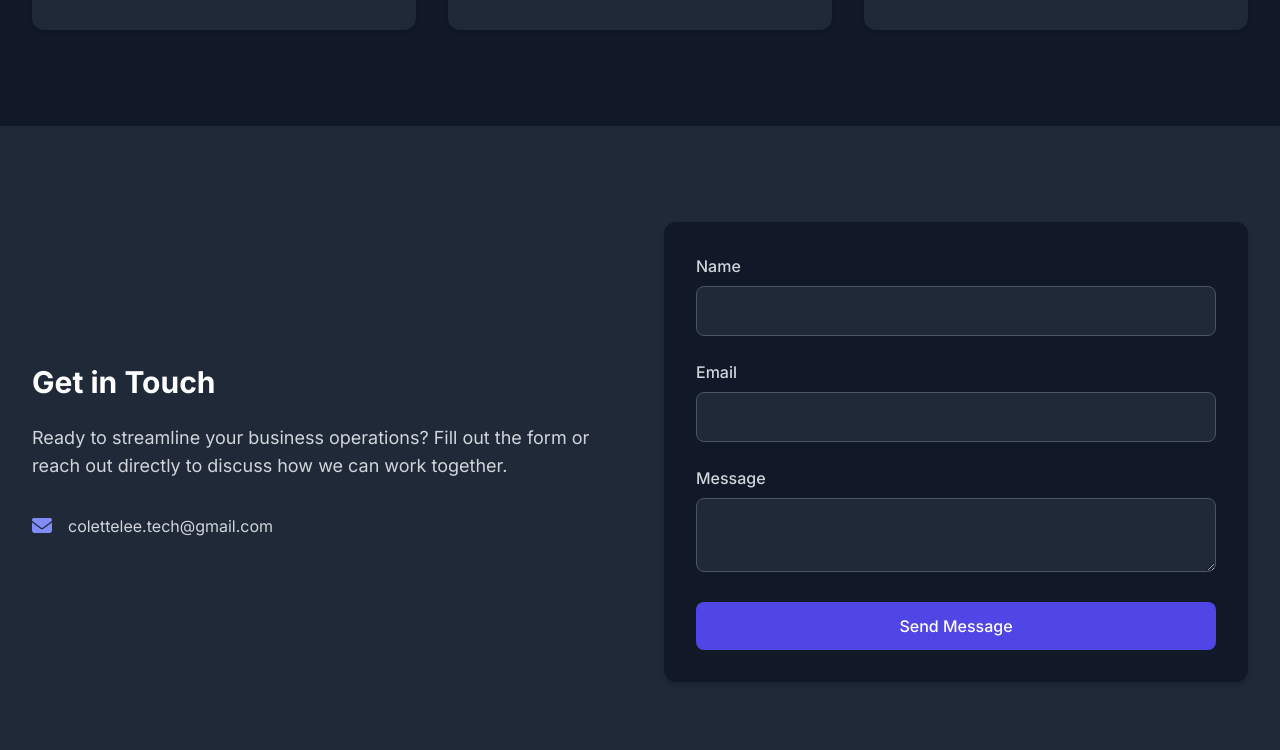
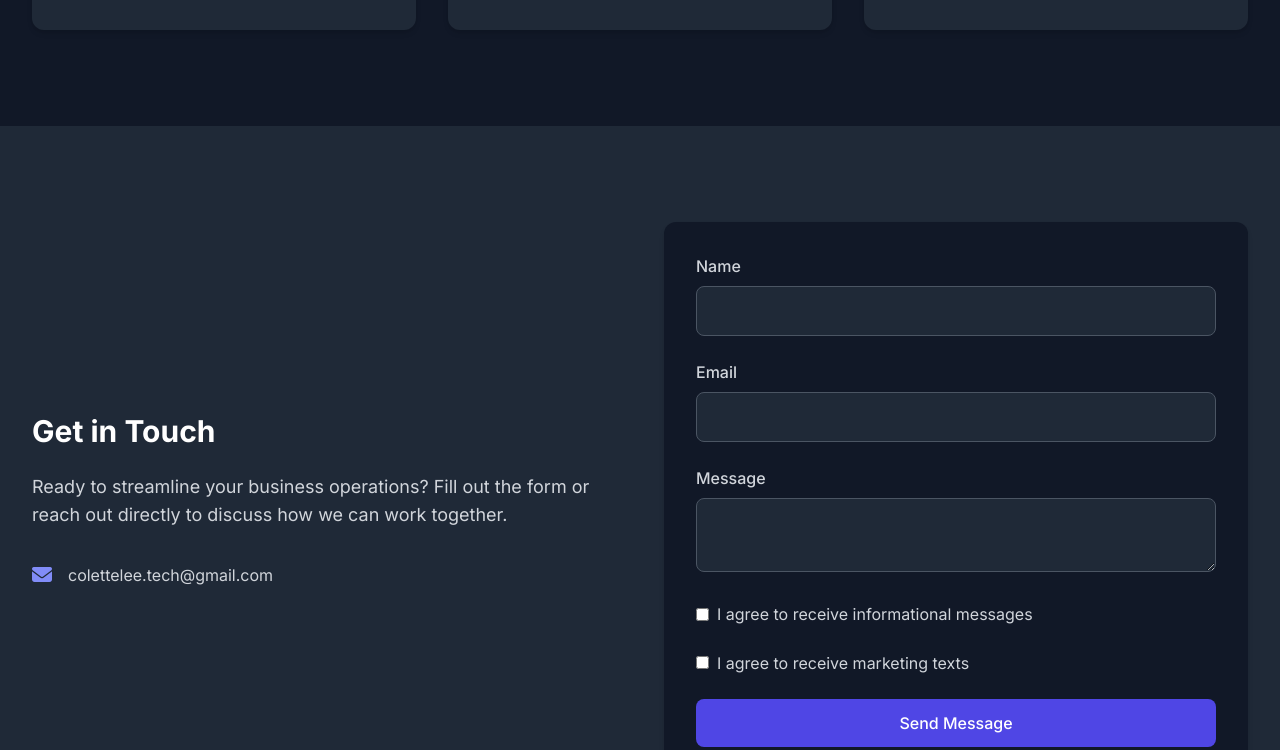
Before and after one commit to colette-lee-2/colette-lee-2.github.io, a plain HTML site: page index.html in a window 1280 px wide. Shown: the part 2048-2798 px from the top of the page. Drawn offline with nearby package versions, Linux system fonts and the light colour scheme.

Commit message:
added text optin

```diff
--- a/index.html
+++ b/index.html
@@ -73,7 +73,7 @@
             <div class="md:flex md:items-center md:justify-between md:gap-x-10"">
                 <div class="pt-500" >
                     <h1 class="drop-shadow-lg text-4xl md:text-5xl font-bold text-white leading-tight mb-6">
-                        Modernize & <span class="text-accent">streamline</span> your business
+                        Modernize & <span class="text-accent">Streamline</span> Your Business
                     </h1>
                     <p class="text-lg text-gray-100 mb-8">
                         Transforming your digital presence with custom websites and smart systems that work as hard as you do.
@@ -224,27 +224,46 @@
                     </div>
                 </div>
                 <div class="md:w-1/2">
-                    <form id="form" action="https://api.web3forms.com/submit" method="POST" class="bg-gray-900  p-8 rounded-xl shadow-md">
+                    <form id="form" action="https://api.web3forms.com/submit" method="POST" class="bg-gray-900 p-8 rounded-xl shadow-md">
+                        <input type="hidden" name="access_key" value="74ec84ab-14d2-41ef-97dd-7ae3338b7d7a">
 
-                        <input type="hidden" name="access_key" value="74ec84ab-14d2-41ef-97dd-7ae3338b7d7a">
                         <div class="mb-6">
                             <label for="name" class="block text-gray-300 font-medium mb-2">Name</label>
                             <input type="text" id="name" name="name" class="w-full px-4 py-3 bg-gray-800 border border-gray-600 text-white rounded-lg focus:ring-2 focus:ring-indigo-500 focus:border-indigo-500 transition-all" required>
                         </div>
+
                         <div class="mb-6">
                             <label for="email" class="block text-gray-300 font-medium mb-2">Email</label>
                             <input type="email" id="email" name="email" class="w-full px-4 py-3 bg-gray-800 border border-gray-600 text-white rounded-lg focus:ring-2 focus:ring-indigo-500 focus:border-indigo-500 transition-all" required>
                         </div>
+
                         <div class="mb-6">
                             <label for="message" class="block text-gray-300 font-medium mb-2">Message</label>
                             <textarea name="message" id="message" class="w-full px-4 py-3 bg-gray-800 border border-gray-600 text-white rounded-lg focus:ring-2 focus:ring-indigo-500 focus:border-indigo-500 transition-all" required></textarea>
                         </div>
+
+                        <!-- Checkboxes for Opt-In -->
+                        <div class="mb-6 text-gray-300">
+                            <label class="inline-flex items-center">
+                                <input type="checkbox" name="informational_optin" class="form-checkbox text-indigo-600 bg-gray-800 border-gray-600 rounded">
+                                <span class="ml-2">I agree to receive informational messages</span>
+                            </label>
+                        </div>
+
+                        <div class="mb-6 text-gray-300">
+                            <label class="inline-flex items-center">
+                                <input type="checkbox" name="marketing_optin" class="form-checkbox text-indigo-600 bg-gray-800 border-gray-600 rounded">
+                                <span class="ml-2">I agree to receive marketing texts</span>
+                            </label>
+                        </div>
+
                         <!-- Honeypot Spam Protection -->
                         <input type="checkbox" name="botcheck" class="hidden" style="display: none;">
                         <input type="hidden" name="redirect" value="https://web3forms.com/success">
+
                         <button type="submit" class="w-full bg-indigo-600 hover:bg-indigo-700 text-white px-6 py-3 rounded-lg font-medium transition-all">Send Message</button>
+                    </form>
 
-                    </form>
 
 
                 </div>
```
